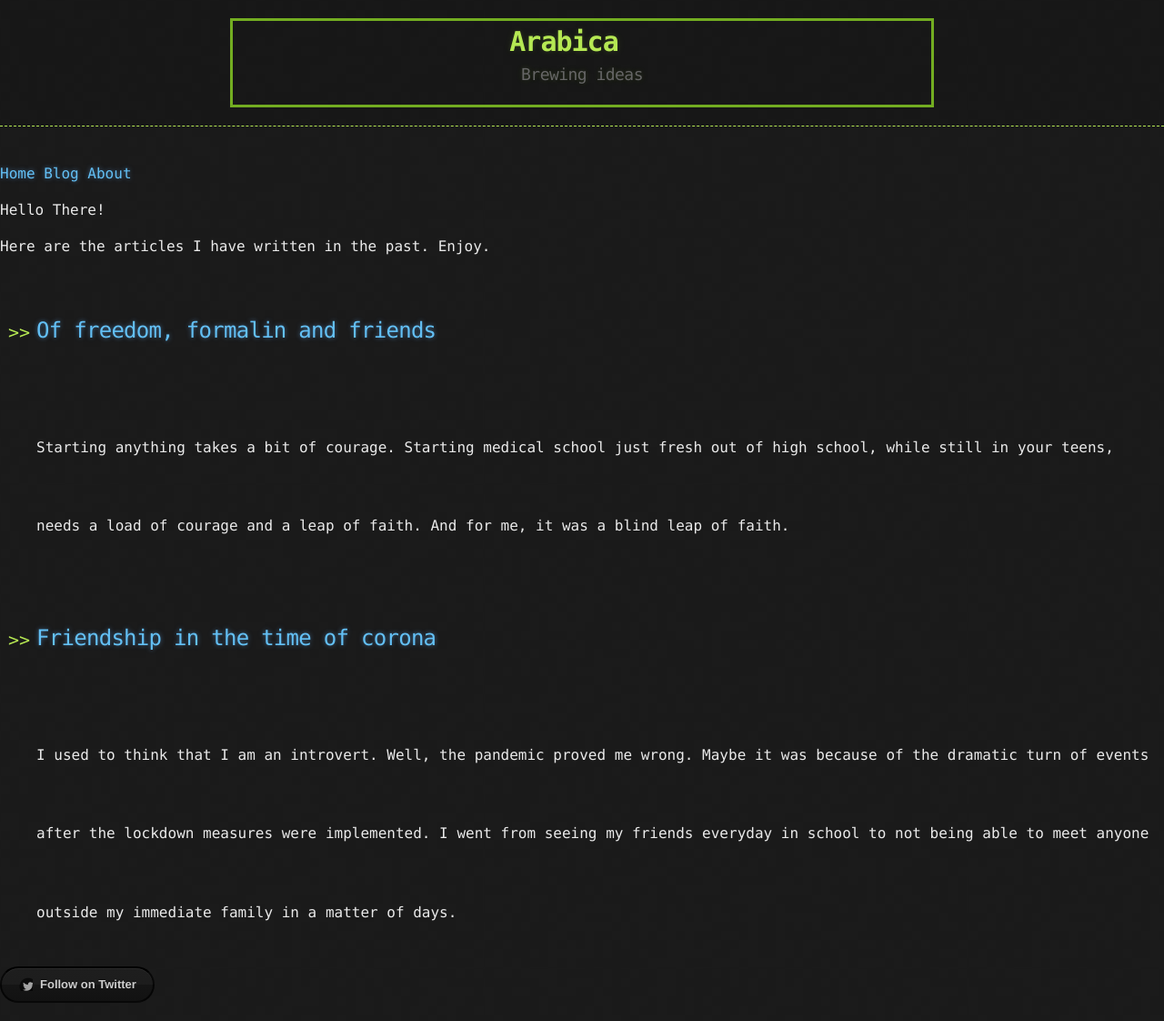
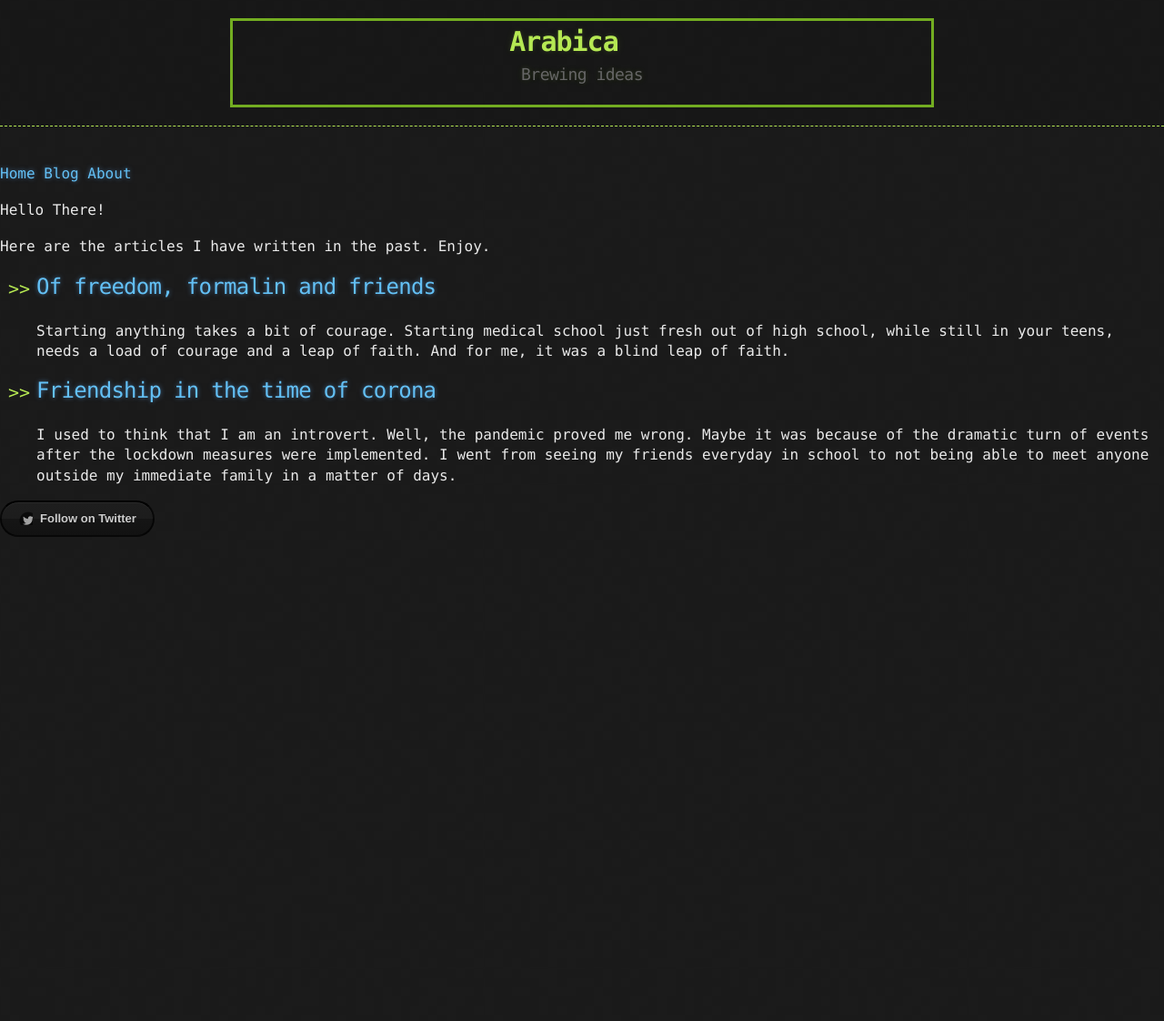
Before and after one commit to habasweiny/habasweiny.github.io, a Jekyll site: the page built from index.html, in a window 1280 px wide. Shown: the whole page at 91% size. Built offline with Jekyll 4.4.1, drawn with Linux system fonts in a browser that asks for light colours; after the commit the page ends 900 px from its top, so only the background shows below that.

Commit message:
Update main.scss

```diff
--- a/_sass/main.scss
+++ b/_sass/main.scss
@@ -50,7 +50,7 @@
 }
 
 li {
-  line-height: 5.4 ;
+  line-height: 1.4 ;
 }
 
 /* Header, <header>
```
